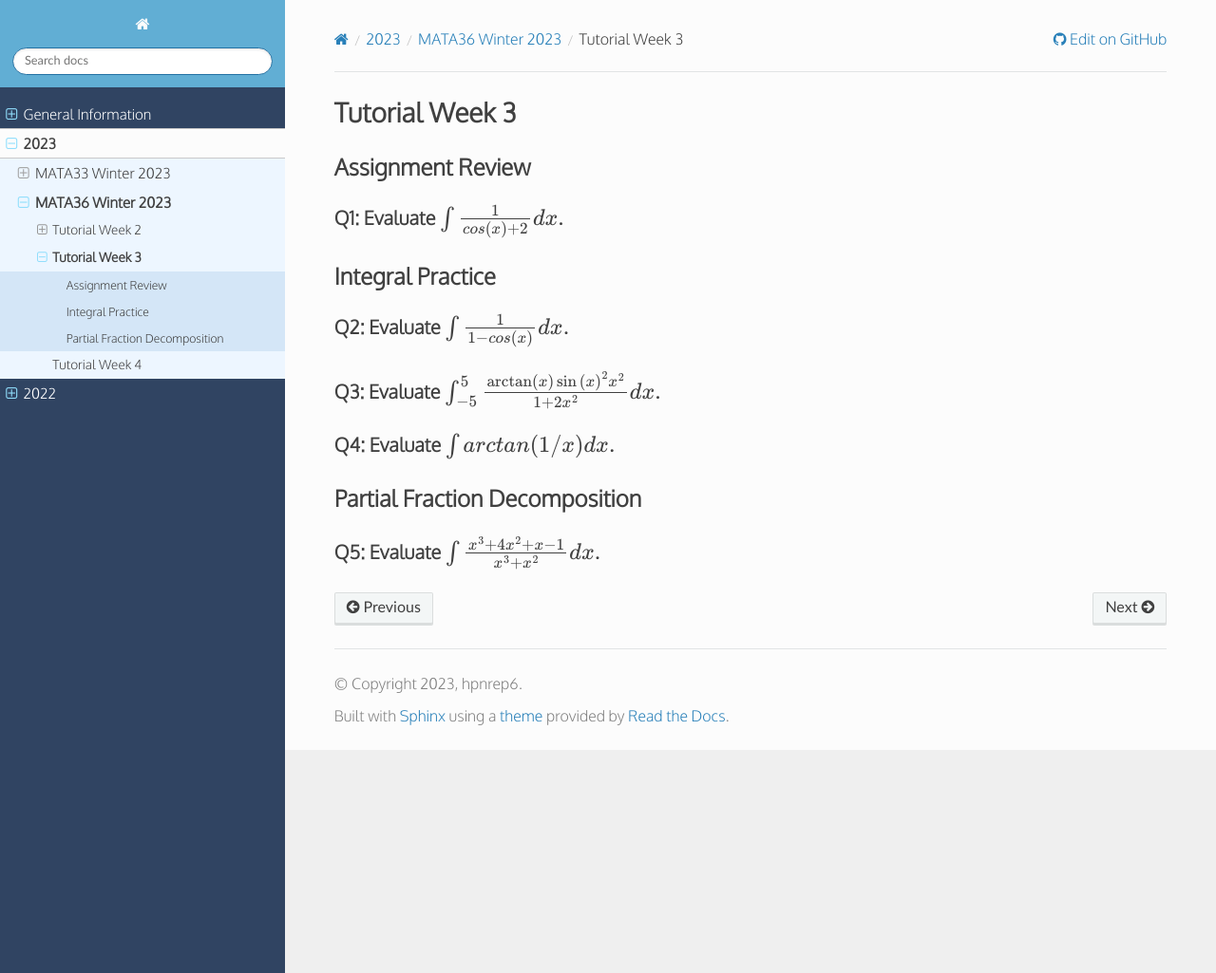
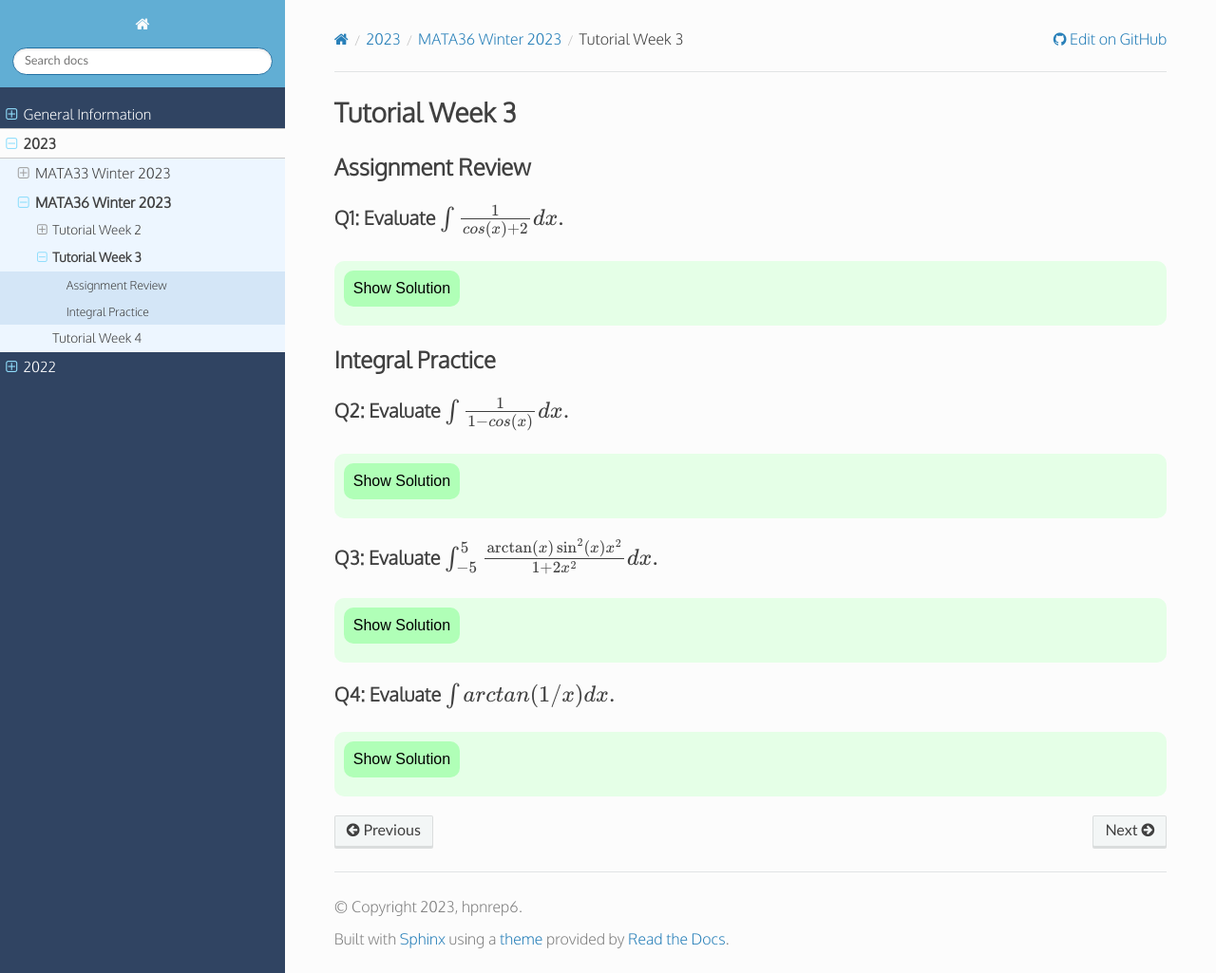
Before and after one commit to hpnrep6/t, a Sphinx documentation site: the page built from source/2023/mata36_winter/tutorial3.rst, in a window 1280 px wide and 1025 px high. Shown: the whole window at 95% size. Built offline with Sphinx 7.4.7 and the Read the Docs theme 2.0.0, drawn with Linux system fonts in a browser that asks for light colours.

Commit message:
Tutorial 3

```diff
--- a/source/2023/mata36_winter/tutorial3.rst
+++ b/source/2023/mata36_winter/tutorial3.rst
@@ -20,22 +20,75 @@
 Q1: Evaluate :math:`\int \frac{1}{cos(x) + 2}dx`.
 ~~~~~~~~~~~~~~~~~~~~~~~~~~~~~~~~~~~~~~~~~~~~~~~~~
 
+.. raw:: html
+
+   <div class="answer-container">
+      <button onClick="toggleClicked(this)" class="show-answer-button">Show Solution</button>
+      <div class="answer">
+
+.. image:: ./images/t3/1-1.jpeg
+   :width: 700
+
+.. image:: ./images/t3/1-2.jpeg
+   :width: 700
+
+.. raw:: html
+
+        </div>
+    </div>
+
 Integral Practice
 -----------------
 
 Q2: Evaluate :math:`\int \frac{1}{1-cos(x)} dx`.
 ~~~~~~~~~~~~~~~~~~~~~~~~~~~~~~~~~~~~~~~~~~~~~~~~
 
+.. raw:: html
+
+   <div class="answer-container">
+      <button onClick="toggleClicked(this)" class="show-answer-button">Show Solution</button>
+      <div class="answer">
+
+.. image:: ./images/t3/2.jpeg
+   :width: 700
+
+.. raw:: html
+
+        </div>
+    </div>
+
 .. half angle
 
-Q3: Evaluate :math:`\int_{-5}^{5} \frac{\arctan\left(x\right)\sin\left(x\right)^{2}x^{2}}{1+2x^{2}} dx`.
-~~~~~~~~~~~~~~~~~~~~~~~~~~~~~~~~~~~~~~~~~~~~~~~~~~~~~~~~~~~~~~~~~~~~~~~~~~~~~~~~~~~~~~~~~~~~~~~~~~~~~~~~
+Q3: Evaluate :math:`\int_{-5}^{5} \frac{\arctan\left(x\right)\sin^2\left(x\right)x^{2}}{1+2x^{2}} dx`.
+~~~~~~~~~~~~~~~~~~~~~~~~~~~~~~~~~~~~~~~~~~~~~~~~~~~~~~~~~~~~~~~~~~~~~~~~~~~~~~~~~~~~~~~~~~~~~~~~~~~~~~
+
+.. raw:: html
+
+   <div class="answer-container">
+      <button onClick="toggleClicked(this)" class="show-answer-button">Show Solution</button>
+      <div class="answer">
+
+.. image:: ./images/t3/3.jpeg
+   :width: 700
+
+.. raw:: html
+
+        </div>
+    </div>
 
 Q4: Evaluate :math:`\int arctan(1/x)dx`.
 ~~~~~~~~~~~~~~~~~~~~~~~~~~~~~~~~~~~~~~~~
 
-Partial Fraction Decomposition
-------------------------------
+.. raw:: html
 
-Q5: Evaluate :math:`\int \frac{x^3 + 4x^2 + x - 1}{x^3 + x^2} dx`.
-~~~~~~~~~~~~~~~~~~~~~~~~~~~~~~~~~~~~~~~~~~~~~~~~~~~~~~~~~~~~~~~~~~
+   <div class="answer-container">
+      <button onClick="toggleClicked(this)" class="show-answer-button">Show Solution</button>
+      <div class="answer">
+
+.. image:: ./images/t3/4.jpeg
+   :width: 700
+
+.. raw:: html
+
+        </div>
+    </div>
```
Also changed, not shown: source/2023/mata33_winter/tutorial3.rst (+46 -3 lines), source/2023/mata33_winter/images/t3/5.jpeg (added), source/2023/mata33_winter/images/t3/6.jpeg (added), source/2023/mata33_winter/images/t3/7.jpeg (added), source/2023/mata36_winter/images/t3/1-1.jpeg (added), source/2023/mata36_winter/images/t3/1-2.jpeg (added), source/2023/mata36_winter/images/t3/2.jpeg (added), source/2023/mata36_winter/images/t3/3.jpeg (added), source/2023/mata36_winter/images/t3/4.jpeg (added).
